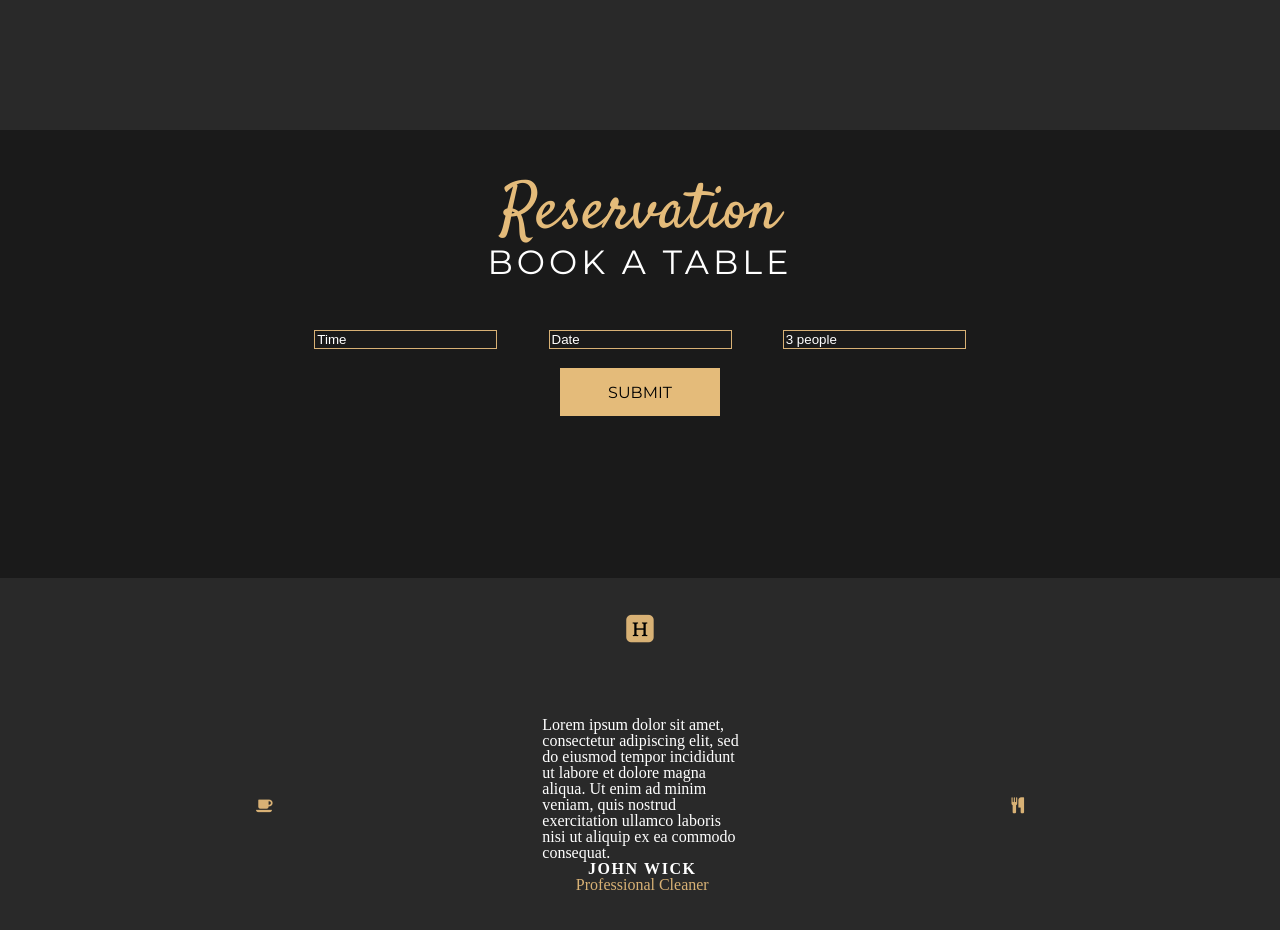
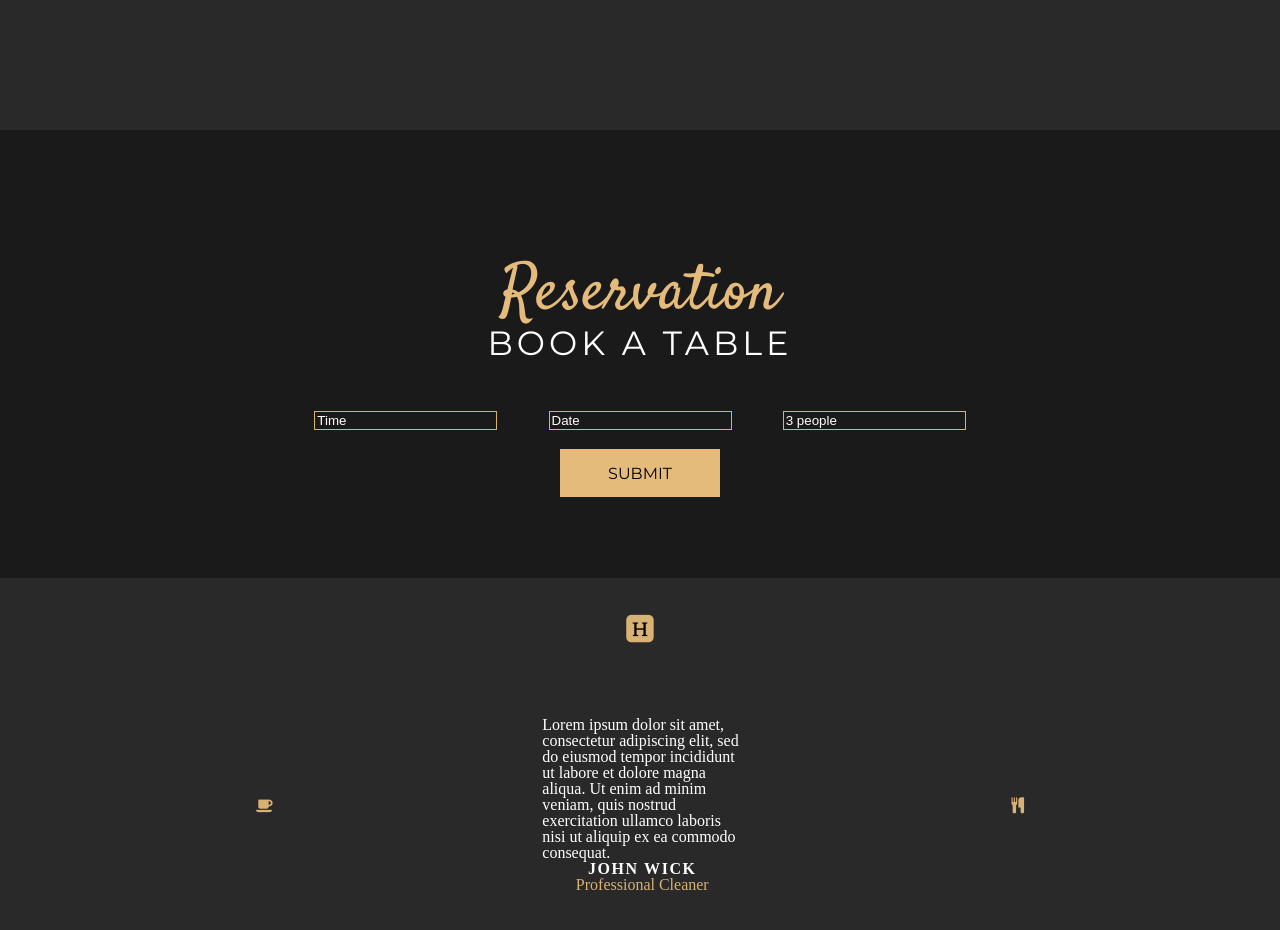
Before and after one commit to keatshyperion/web290, a plain HTML site: page index.html in a window 1280 px wide. Shown: the part 8160-9090 px from the top of the page. Drawn offline with Linux system fonts and the light colour scheme; a web font is replaced by a local one.

Commit message:
Update index.html

```diff
--- a/index.html
+++ b/index.html
@@ -362,7 +362,7 @@ Sunday 12.30 til 4 pm
         </div>
 
     </section>
-    <section class="book" flex-col id="book">
+    <section class="book flex-col" id="book">
         <header>
             <span class="satisfy">Reservation</span>
             <span class="mont36">Book a table</span>
```
